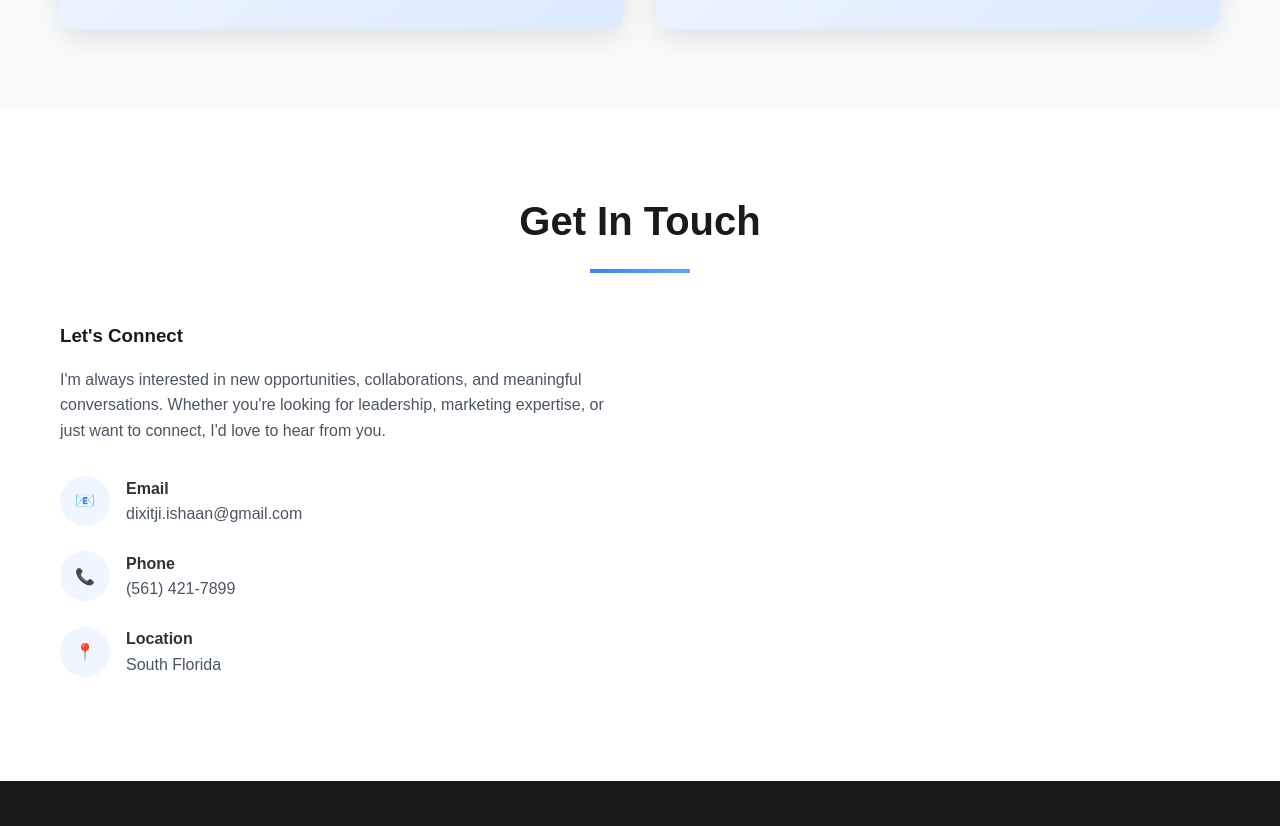
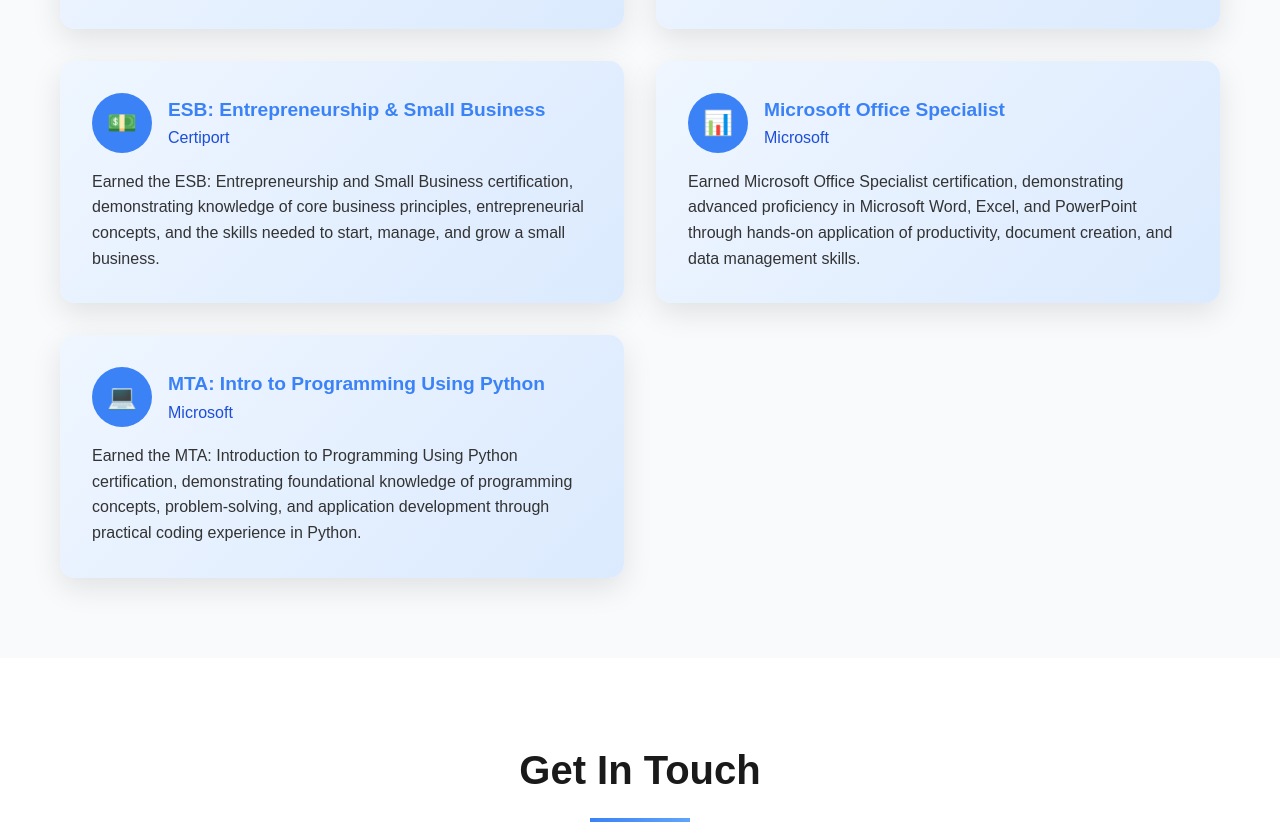
Before and after one commit to Dixit-Ishaan/ishaan-dixit-portfolio, a plain HTML site: page index.html in a window 1280 px wide. Shown: the part 5054-5880 px from the top of the page. Drawn offline with Linux system fonts and the light colour scheme.

Commit message:
Update index.html

```diff
--- a/index.html
+++ b/index.html
@@ -791,7 +791,38 @@
                     <p>Earned certification in financial accounting, demonstrating proficiency in cloud-based accounting, financial management, and bookkeeping through hands-on application of industry-standard tools.</p>
                 </div>
 
+                <div class="achievement-card">
+                    <div class="achievement-header">
+                        <div class="achievement-icon">💵</div>
+                        <div>
+                            <div class="achievement-title">ESB: Entrepreneurship & Small Business</div>
+                            <div class="achievement-org">Certiport</div>
+                        </div>
+                    </div>
+                    <p>Earned the ESB: Entrepreneurship and Small Business certification, demonstrating knowledge of core business principles, entrepreneurial concepts, and the skills needed to start, manage, and grow a small business.</p>
+                </div>
 
+                <div class="achievement-card">
+                    <div class="achievement-header">
+                        <div class="achievement-icon">📊</div>
+                        <div>
+                            <div class="achievement-title">Microsoft Office Specialist</div>
+                            <div class="achievement-org">Microsoft</div>
+                        </div>
+                    </div>
+                    <p>Earned Microsoft Office Specialist certification, demonstrating advanced proficiency in Microsoft Word, Excel, and PowerPoint through hands-on application of productivity, document creation, and data management skills.</p>
+                </div>
+
+                <div class="achievement-card">
+                    <div class="achievement-header">
+                        <div class="achievement-icon">💻</div>
+                        <div>
+                            <div class="achievement-title">MTA: Intro to Programming Using Python</div>
+                            <div class="achievement-org">Microsoft</div>
+                        </div>
+                    </div>
+                    <p>Earned the MTA: Introduction to Programming Using Python certification, demonstrating foundational knowledge of programming concepts, problem-solving, and application development through practical coding experience in Python.</p>
+                </div>
             </div>
         </div>
     </section>
```
